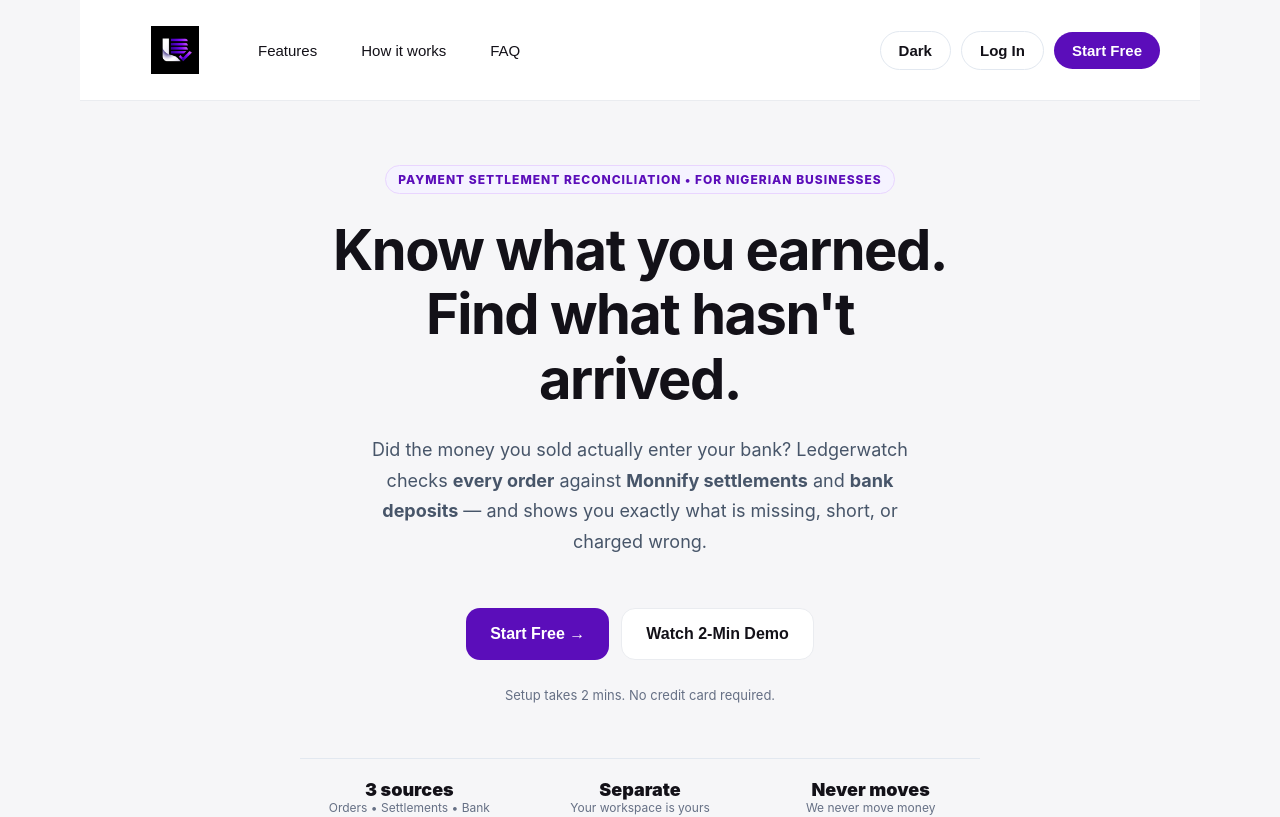
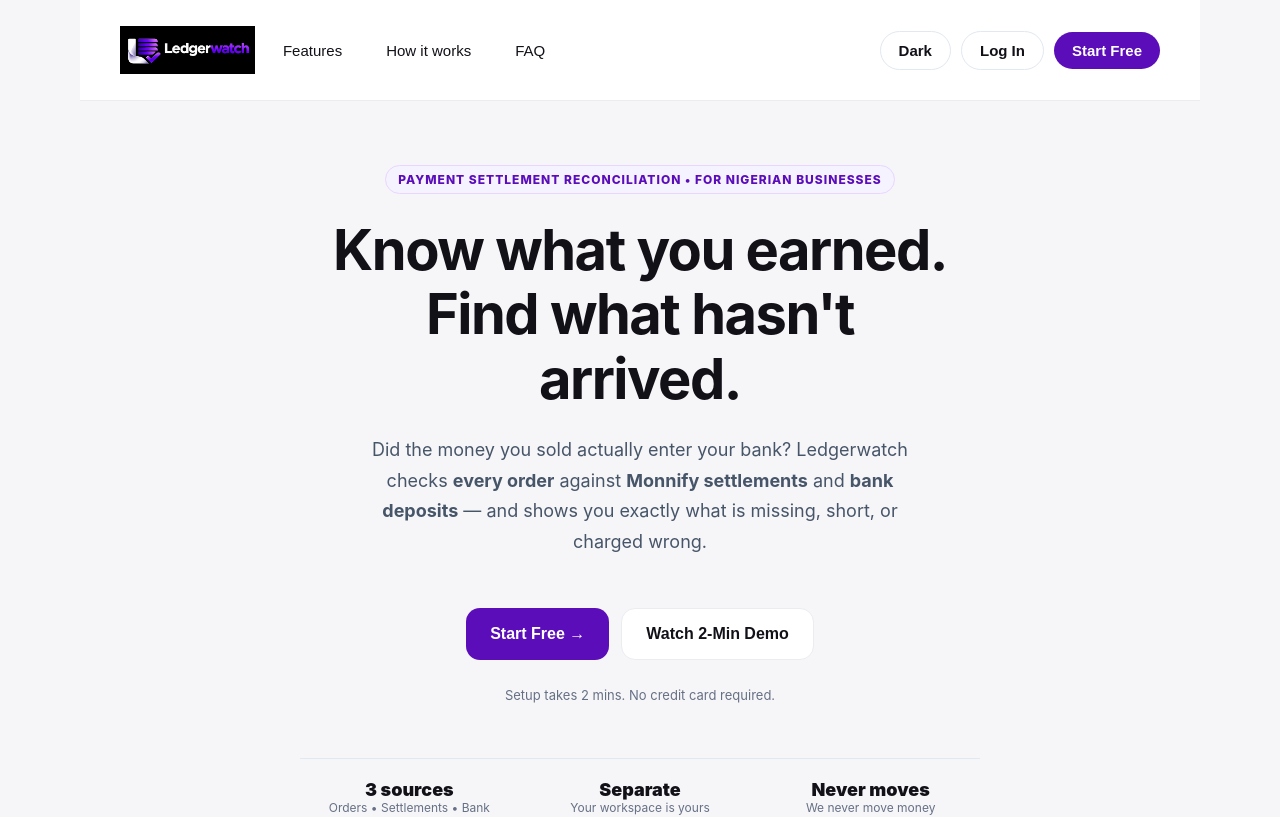
Before and after one commit to ahmaddsmagaji/ledgerwatch, a React (Vite) app in the folder frontend/: page / in a window 1280 px wide. Shown: the top 817 px of the page. Built offline with nearby package versions, Linux system fonts and the light colour scheme.

Commit message:
Landing: use full LedgerWatch logo, icon only inside app

```diff
--- a/frontend/src/App.tsx
+++ b/frontend/src/App.tsx
@@ -59,7 +59,7 @@ function getUsers(): Record<string, User & { password: string }> { try { return
 function getSession(): User | null { try { return JSON.parse(localStorage.getItem("lw_session") || "null"); } catch { return null; } }
 function GoogleIcon() { return <span style={{ width: 18, height: 18, borderRadius: "50%", background: "#fff", border: "1px solid #e2e8f0", display: "inline-flex", alignItems: "center", justifyContent: "center", fontWeight: 900, fontSize: 13, color: "#4285F4", flexShrink: 0 }}>G</span>; }
 function LogoImg({ size = 40, radius = 10 }: { size?: number; radius?: number }) { return <div style={{ width: size, height: size, borderRadius: radius, overflow: "hidden", background: "#000", flexShrink: 0, display: "flex", alignItems: "center", justifyContent: "center" }}><span style={{ display: "flex", alignItems: "center", gap: 8, cursor: "pointer", flexShrink: 0 }} onClick={() => window.scrollTo({ top: 0, behavior: "smooth" })}>
-                <img src={LOGO} alt="Ledgerwatch" style={{ height: 48, width: "auto", minWidth: 44, objectFit: "contain", display: "block" }} /><span className="lw-wordmark">Ledger<span style={{ color: "#5B0DBA" }}>Watch</span></span>
+                <img src={LOGO} alt="Ledgerwatch" style={{ height: 48, width: "auto", minWidth: 44, objectFit: "contain", display: "block" }} />
                 <span style={{ fontSize: 21, fontWeight: 800, letterSpacing: -0.5, color: "#1A1A1A", whiteSpace: "nowrap" }}>Ledgerwatch</span>
               </span></div>; }
 function mapSummary(s: any): OverviewData {
@@ -346,7 +346,7 @@ export default function App() {
           <nav className="landing-nav-desktop" style={{ display: "flex", alignItems: "center", justifyContent: "space-between", width: "100%", maxWidth: 1200, margin: "0 auto", padding: "12px 20px", boxSizing: "border-box" }}>
             <div style={{ display: "flex", alignItems: "center", gap: 16, minWidth: 0 }}>
               <button className="landing-hamburger lw-hamburger-always" onClick={() => setMobileMenu((v) => !v)} aria-label="Menu" style={{ fontSize: 24, background: "none", border: "none", cursor: "pointer", padding: "4px 8px" }}>{mobileMenu ? "X" : "☰"}</button>
-              <img src={LOGO} alt="Ledgerwatch" style={{ height: 42, width: "auto", minWidth: 110, objectFit: "contain", cursor: "pointer", display: "block" }} onClick={() => window.scrollTo({ top: 0, behavior: "smooth" })} />
+              <img src="/brand/logo-full.png" alt=" Ledgerwatch" style={{ height: 38, width: "auto", maxWidth: 220, objectFit: "contain", display: "block" }} />
               <div className="landing-nav-links" style={{ display: "flex", alignItems: "center", gap: 20 }}>
                 <button onClick={() => document.getElementById("features")?.scrollIntoView({ behavior: "smooth" })}>Features</button>
                 <button onClick={() => document.getElementById("how")?.scrollIntoView({ behavior: "smooth" })}>How it works</button>
```
Also changed, not shown: frontend/public/brand/logo-full.png (added).
